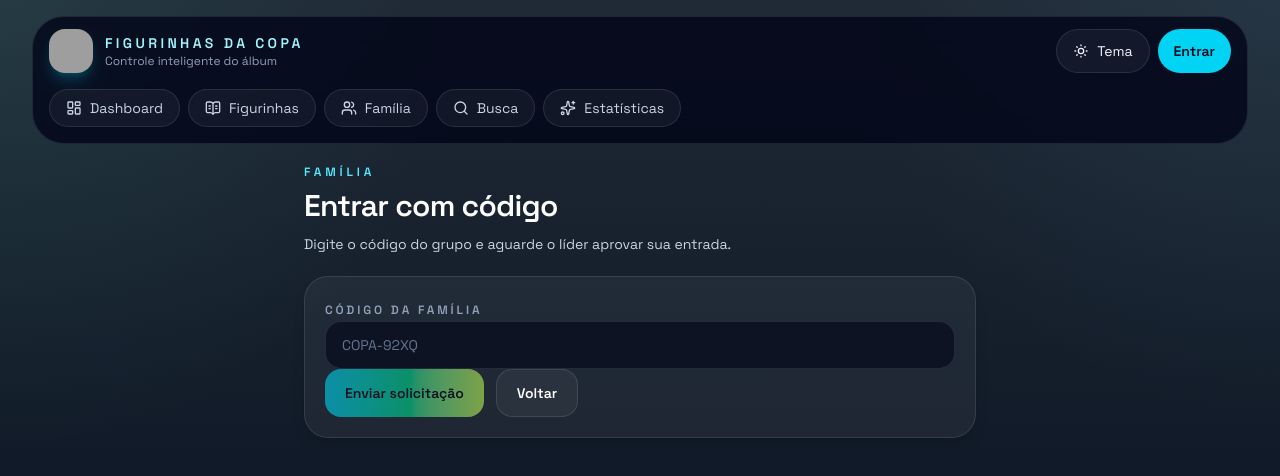
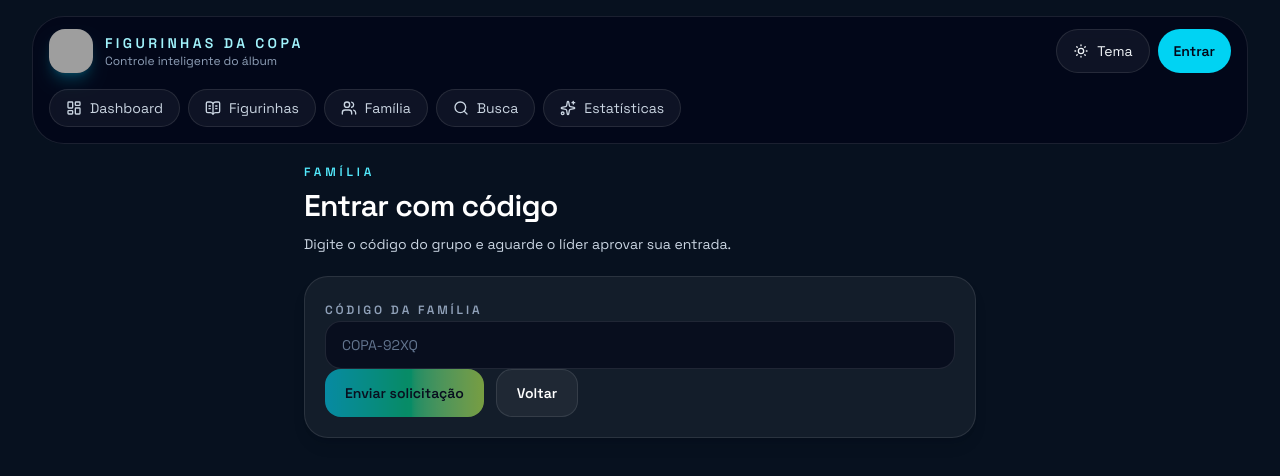
Before and after one commit to danfornazeiro/WorldCupStickers, a Next.js app: page /family/join in a window 1280 px wide. Shown: the top 476 px of the page. Built offline with nearby package versions, Linux system fonts and the light colour scheme; no server answers; grey boxes are pictures that could not be loaded.

Commit message:
feat: css features

```diff
--- a/src/app/globals.css
+++ b/src/app/globals.css
@@ -42,43 +42,8 @@ html {
 body {
   min-height: 100%;
   color: var(--foreground);
-  background:
-    radial-gradient(
-      circle at top left,
-      color-mix(in srgb, var(--accent) 9%, transparent),
-      transparent 30%
-    ),
-    radial-gradient(
-      circle at top right,
-      color-mix(in srgb, var(--accent-strong) 7%, transparent),
-      transparent 28%
-    ),
-    linear-gradient(
-      180deg,
-      color-mix(in srgb, var(--background) 90%, white 10%),
-      var(--background)
-    );
+  background: var(--background);
   font-family: var(--font-display), system-ui, sans-serif;
-}
-
-body::before {
-  content: "";
-  position: fixed;
-  inset: 0;
-  pointer-events: none;
-  background-image:
-    linear-gradient(rgba(255, 255, 255, 0.02) 1px, transparent 1px),
-    linear-gradient(90deg, rgba(255, 255, 255, 0.02) 1px, transparent 1px);
-  background-size: 40px 40px;
-  mask-image: linear-gradient(180deg, rgba(0, 0, 0, 0.55), transparent 85%);
-  opacity: 0.4;
-}
-
-:root[data-theme="light"] body::before {
-  background-image:
-    linear-gradient(rgba(15, 23, 42, 0.03) 1px, transparent 1px),
-    linear-gradient(90deg, rgba(15, 23, 42, 0.03) 1px, transparent 1px);
-  opacity: 0.16;
 }
 
 :root[data-theme="light"] .bg-slate-950\/80,
```
